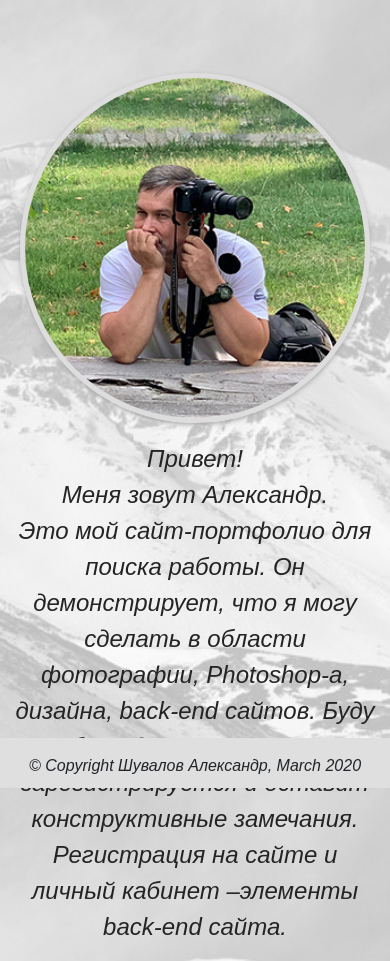
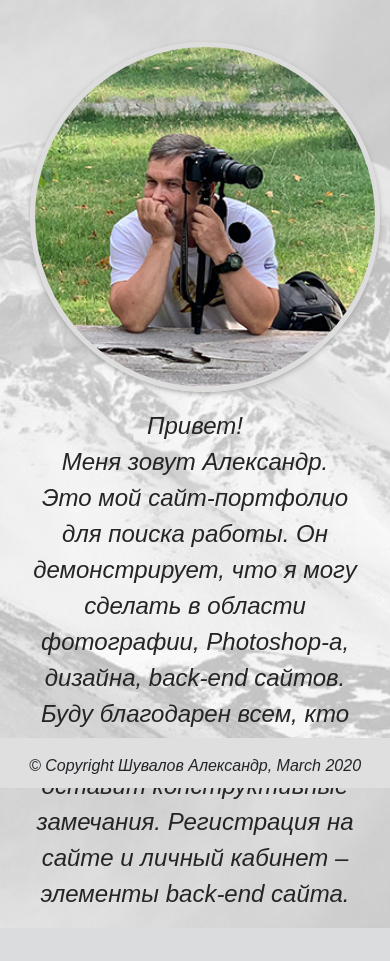
Before and after one commit to ale777opp/my-site, a PHP site: page / in a window 390 px wide. Shown: the part 56-1017 px from the top of the page. After the commit the page ends 984 px from the top, so only its background shows below. Run offline with PHP 8.4, Linux system fonts and the light colour scheme; some libraries are stand-ins or nearby versions.

Commit message:
адаптивный дизайн первой страницы

```diff
--- a/index.php
+++ b/index.php
@@ -3,15 +3,15 @@ $title='Сайт с back-end';
 include 'site_components/head.php';
 ?>
 
-<div class="container-fluid">
-	    <div class="row" style="margin-top:55px;">
-	        <div class="col-md text-center">
+<div class="container-fluid" style="height: calc(100vh - 200px)">
+	    <div class="row" style="margin:7% auto;align-items:center;">
+	        <div class="col col-xl-5 text-center">
       	    <img src='site_components/image/IMG-20190801_300.jpg' class="photo_main" alt='Cаня'><!-- <img src="..." class="img-fluid" alt="Адаптивные изображения"> -->
             </div>
-		    <div class="col-md text-center">
+		    <div class="col col-xl-7 text-center">
             <p> Привет!<br>Меня зовут Александр.<br> Это мой сайт-портфолио для поиска работы. Он демонстрирует, что я могу сделать в области фотографии, Photoshop-а, дизайна, back-end сайтов.
             Буду благодарен всем, кто зарегистрируется и оставит конструктивные замечания.
-                Регистрация на сайте и личный кабинет –элементы back-end сайта. </p>
+                Регистрация на сайте и личный кабинет –элементы back-end сайта.</p>
             </div>
 		</div>
 </div>
--- a/site_components/style/style.css
+++ b/site_components/style/style.css
@@ -1,6 +1,7 @@
 *{
     margin: 0;
 	padding: 0;
+  box-sizing: border-box;
 }
 body {
 background-image: url(../image/4430193_large_t25.jpg);
@@ -87,3 +88,15 @@ p {
     cursor: default; /*  курсор в виде стрелки */
     color: #888;/* цвет текста серый */
     }
+@media screen and (min-width: 960px) {
+    .photo_main {
+    width: 450px;
+    height: 450px;
+  }
+}
+@media screen and (max-width: 768px) {
+    div.row {
+    flex-wrap:wrap;
+    margin:15% auto;
+  }
+}
```
